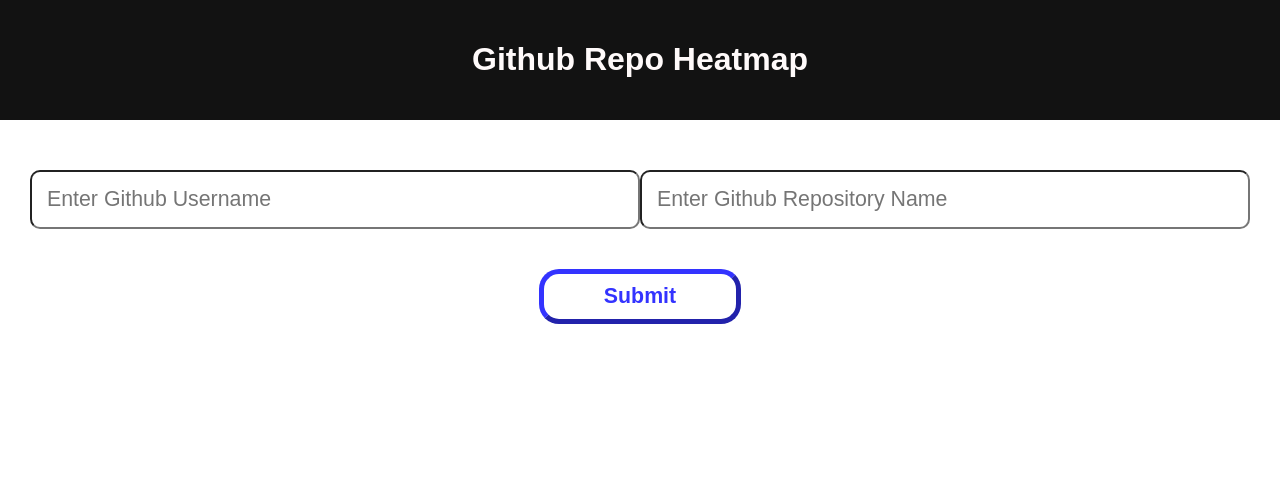
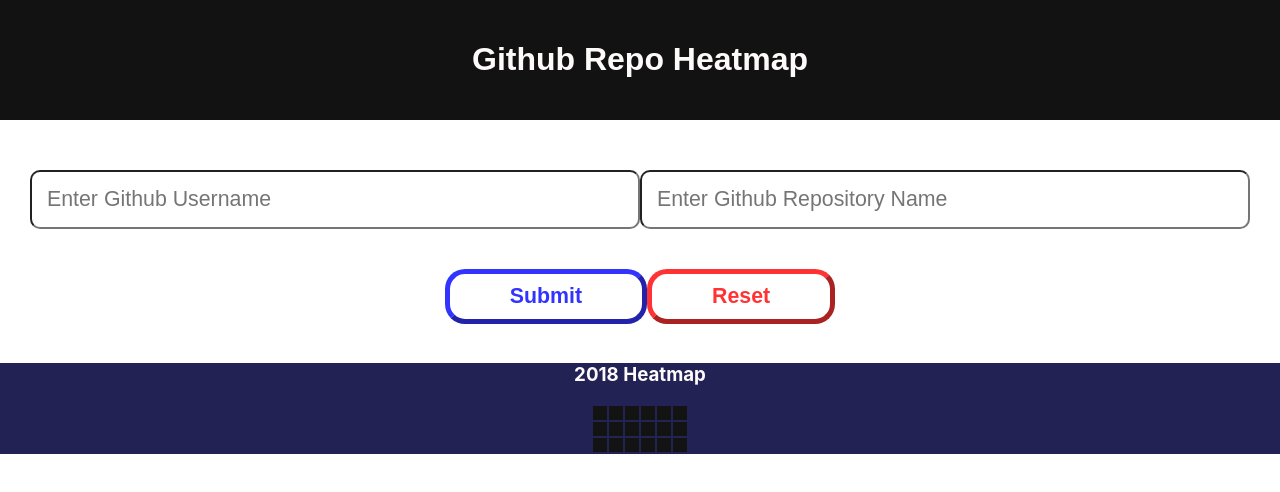
Before and after one commit to julioberina/heatmap, a React (Create React App) app: page / in a window 1280 px wide. Shown: the top 492 px of the page. Built offline with nearby package versions, Linux system fonts and the light colour scheme.

Commit message:
Add blank heatmap

```diff
--- a/package.json
+++ b/package.json
@@ -3,6 +3,7 @@
   "version": "0.1.0",
   "private": true,
   "dependencies": {
+    "axios": "^0.18.0",
     "react": "^16.8.6",
     "react-dom": "^16.8.6",
     "react-scripts": "3.0.0"
@@ -27,5 +28,8 @@
       "last 1 firefox version",
       "last 1 safari version"
     ]
+  },
+  "devDependencies": {
+    "babel-eslint": "^10.0.1"
   }
 }
--- a/src/App.css
+++ b/src/App.css
@@ -32,3 +32,26 @@
   padding: 10px 60px;
   color: #3333ff;
 }
+
+.resetInfo {
+  margin-top: 20px;
+  background-color: white;
+  font-family: sans-serif;
+  font-size: 16pt;
+  font-weight: 900;
+  border-color: #ff3333;
+  border-radius: 20px;
+  border-width: 5px;
+  padding: 10px 60px;
+  color: #ff3333;
+}
+
+.heatmap {
+  background-color: #222255;
+  color: snow;
+}
+
+.heatmap td {
+  background-color: #131313;
+  padding: 7px;
+}
--- a/src/App.js
+++ b/src/App.js
@@ -1,15 +1,39 @@
 import React, { Component } from 'react';
-import logo from './logo.svg';
+import axios from 'axios';
 import './App.css';
 
 class App extends Component {
   constructor(props) {
     super(props);
+    this.state = {
+      data: [],
+      x: 0,
+      y: 0
+    };
+
+    this.heat = this.heat.bind(this);
+    this.reset = this.reset.bind(this);
+
+    for (let i = 0; i < 52; ++i) {
+      this.state.data.push({"days": [0, 0, 0, 0, 0, 0, 0]})
+    }
   }
 
   heat(e) {
     e.preventDefault();
     console.log('clicked submit');
+  }
+
+  reset(e) {
+    e.preventDefault();
+    console.log('clicked reset');
+    let newdata = [];
+
+    for (let i = 0; i < 52; ++i) {
+      newdata.push({"days": [0, 0, 0, 0, 0, 0, 0]})
+    }
+
+    this.setState({ data: newdata });
   }
 
   render() {
@@ -28,6 +52,41 @@
 
         <div align="center">
           <button type="submit" className="submitInfo" onClick={this.heat}>Submit</button>
+          <button className="resetInfo" onClick={this.reset}>Reset</button>
+        </div>
+
+        <br />
+
+        <div align="center" className="heatmap">
+          <h3>2018 Heatmap</h3>
+          <table>
+            <tbody>
+              <tr>
+                <td></td>
+                <td></td>
+                <td></td>
+                <td></td>
+                <td></td>
+                <td></td>
+              </tr>
+              <tr>
+                <td></td>
+                <td></td>
+                <td></td>
+                <td></td>
+                <td></td>
+                <td></td>
+              </tr>
+              <tr>
+                <td></td>
+                <td></td>
+                <td></td>
+                <td></td>
+                <td></td>
+                <td></td>
+              </tr>
+            </tbody>
+          </table>
         </div>
       </div>
     );
```
Also changed, not shown: 1 other file (tests, documents, lock files or other folders).
